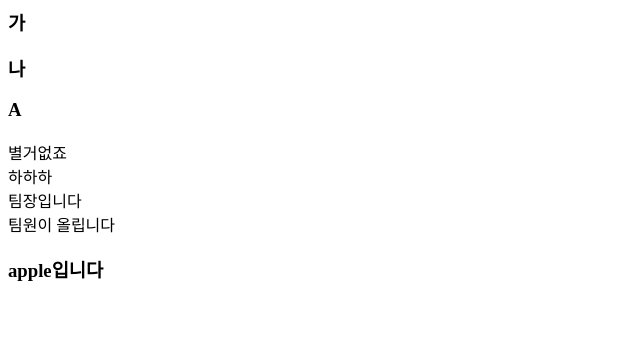
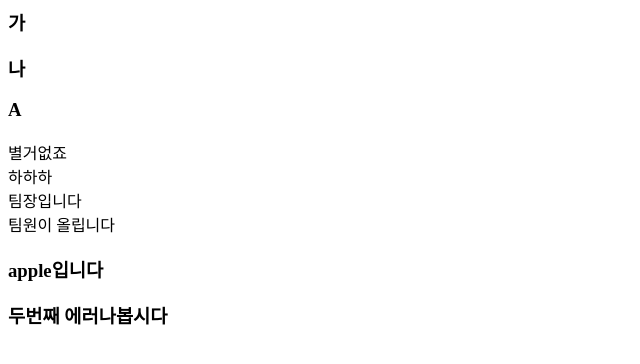
Before and after one commit to ty1329/htmlTest, a plain HTML site: page index.html in a window 1280 px wide. Shown: the whole page, without its empty margins (0-640 px from the left). Drawn offline with Linux system fonts and the light colour scheme.

Commit message:
apple 충돌1

```diff
--- a/index.html
+++ b/index.html
@@ -14,5 +14,7 @@
 
 		<h3>apple입니다</h3>
 
+		<h3>두번째 에러나봅시다</h3>
+
 	</body>
 </html>
```
